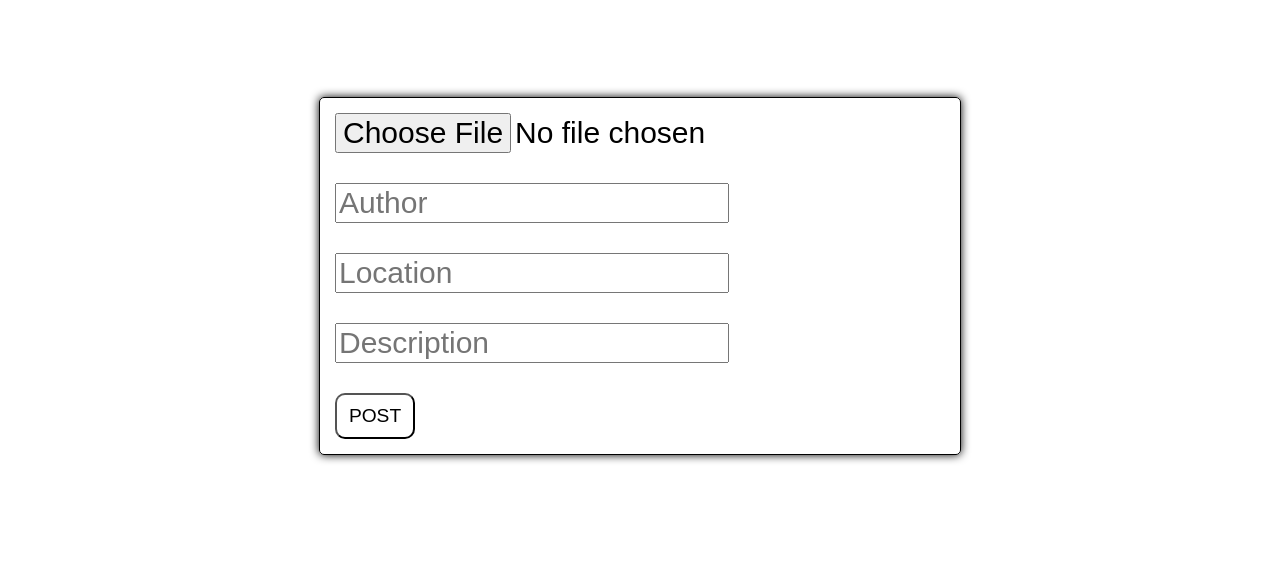
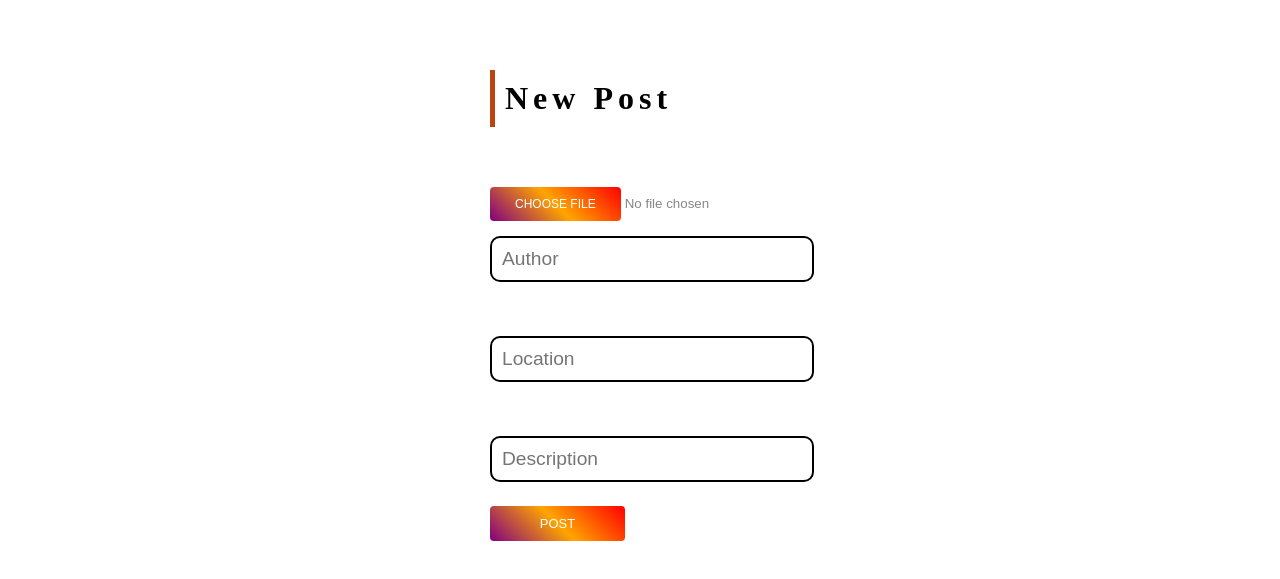
Before and after one commit to Mobasshir98/Photo-sharing-app, a React (Create React App) app: page /post in a window 1280 px wide. Shown: the part 235-814 px from the top of the page. Built offline with nearby package versions, Linux system fonts and the light colour scheme.

Commit message:
Styled the upload page

```diff
--- a/src/App.css
+++ b/src/App.css
@@ -84,26 +84,87 @@ p{
   border-radius: 15px;
   box-shadow: 1px 1px 10px black;
 }
-.post-form{
-  width: 50vw;
-  margin: auto;
-  margin-top: 180px;
-  border: 1px solid black;
-  border-radius: 5px;
-  box-shadow: 0px 0px 10px black;
+@import url("https://fonts.googleapis.com/css2?family=Sansita+Swashed:wght@600&display=swap");
+.postbody{
+    margin: 0;
+    padding: 0;
+    box-sizing: border-box;
+    display: flex;
+    justify-content: center;
+    align-items: center;
+    height: 100vh;
+    font-family: "Sansita Swashed", cursive;
 }
-.post-form input{
-  font-size: 30px;
-  margin: 15px;
+.center {
+  position: relative;
+  padding: 50px 50px;
+  background: #fff;
+  border-radius: 10px;
 }
-.post-form button{
-  width: 80px;
+.center h1 {
+  font-size: 2em;
+  border-left: 5px solid rgb(188, 68, 16);
   padding: 10px;
-  background-color: white;
+  color: #000;
+  letter-spacing: 5px;
+  margin-bottom: 60px;
+  font-weight: bold;
+  padding-left: 10px;
+}
+.center .inputbox {
+  position: relative;
+  width: 300px;
+  height: 50px;
+  margin-bottom: 50px;
+}
+.center .inputbox input {
+  position: absolute;
+  top: 0;
+  left: 0;
+  width: 100%;
+  border: 2px solid #000;
+  outline: none;
+  background: none;
+  padding: 10px;
   border-radius: 10px;
-  font-size: larger;
-  transition: 0.5s ease-in-out;
+  font-size: 1.2em;
+}
+
+.center .inputbox [type="button"] {
+  width: 45%;
+  background: linear-gradient(45deg, purple, orange, red);
+  color: #fff;
+  border: #fff;
+  border-radius: 4px;
+  margin-top: -30px;
   cursor: pointer;
-  position: relative;
-  margin: 15px;
+  font-size: small;
+  transition: all 1s ease;
 }
+.center .inputbox:hover [type="button"] {
+  background: #fff;
+  border: 2px solid #535353;
+  color: #000;
+}
+.input-file input[type="file" i]{
+  color: #878787;
+}
+.input-file input[type="file" i]::-webkit-file-upload-button{
+  background: linear-gradient(45deg, purple, orange, red);
+  margin-bottom: 15px;
+  border: none;
+  border-radius: 4px;
+  color: #fff;
+  cursor: pointer;
+  font-size: 12px;
+  outline: none;
+  padding: 10px 25px;
+  text-transform: uppercase;
+  transition: all 1s ease;
+}
+.input-file input[type="file" i]::-webkit-file-upload-button:hover{
+
+background: #fff;
+  border: 2px solid #535353;
+  color: #000;
+}
--- a/src/Component/post.js
+++ b/src/Component/post.js
@@ -4,6 +4,7 @@ import { useState } from 'react'
 import axios from 'axios'
 import { useNavigate } from 'react-router-dom'
 import FileBase64 from 'react-file-base64';
+
 
 
 
@@ -19,10 +20,10 @@ const Post = () => {
     const navigate = useNavigate();
     const handlesubmit = () => {
         axios({
-            url:"https://instaclone-server-app.herokuapp.com/post",
-            method:"POST",
-            data:post
-        }).then((res)=>console.log(res)).catch((err)=>console.log(err))
+            url: "https://instaclone-server-app.herokuapp.com/post",
+            method: "POST",
+            data: post
+        }).then((res) => console.log(res)).catch((err) => console.log(err))
         navigate("../main")
 
     }
@@ -33,29 +34,32 @@ const Post = () => {
     return (
         <>
             <Header />
-            <div className='post-form'>
+            <div className="postbody">
+                <div className='center'>
+                    <h1>New Post</h1>
+                    <div className="input-file">
                         <FileBase64
-        multiple={ false }
-        onDone={ ({base64})=>setpost({...post,image:base64}) } />
+                            type="file"
+                            multiple={false}
+                            onDone={({ base64 }) => setpost({ ...post, image: base64 })} />
+                    </div>
                     <form>
                         {
                             formdata.map((data) => {
                                 return (
-
                                     <div id={data.id}>
-                                    <div>
-                                        <label htmlFor={data.id}></label>
-                                    </div>
-                                    <div>
-                                        <input type={data.type} placeholder={data.placeholder}  onChange={(e) => { handlechange(e, data.id) }} />
+                                        <div className='inputbox'>
+                                            <input type={data.type} placeholder={data.placeholder} onChange={(e) => { handlechange(e, data.id) }} />
                                         </div>
                                     </div>
                                 )
                             })
                         }
-
+                        <div className="inputbox">
+                            <input type='button' value='POST' onClick={handlesubmit} />
+                        </div>
                     </form>
-                <button type='button' onClick={handlesubmit}>POST</button>
+                </div>
             </div>
         </>
     )
```
Lines whose indentation alone changed are shown as unchanged.
